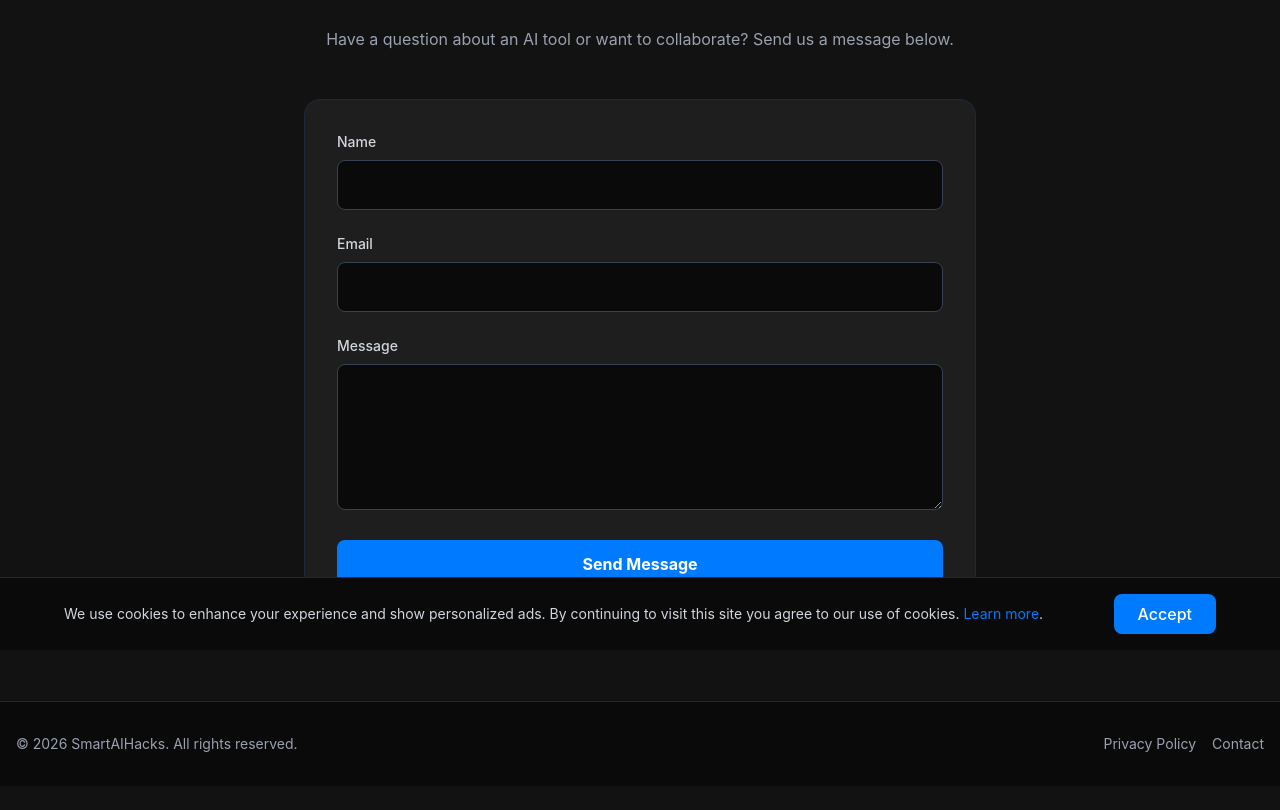
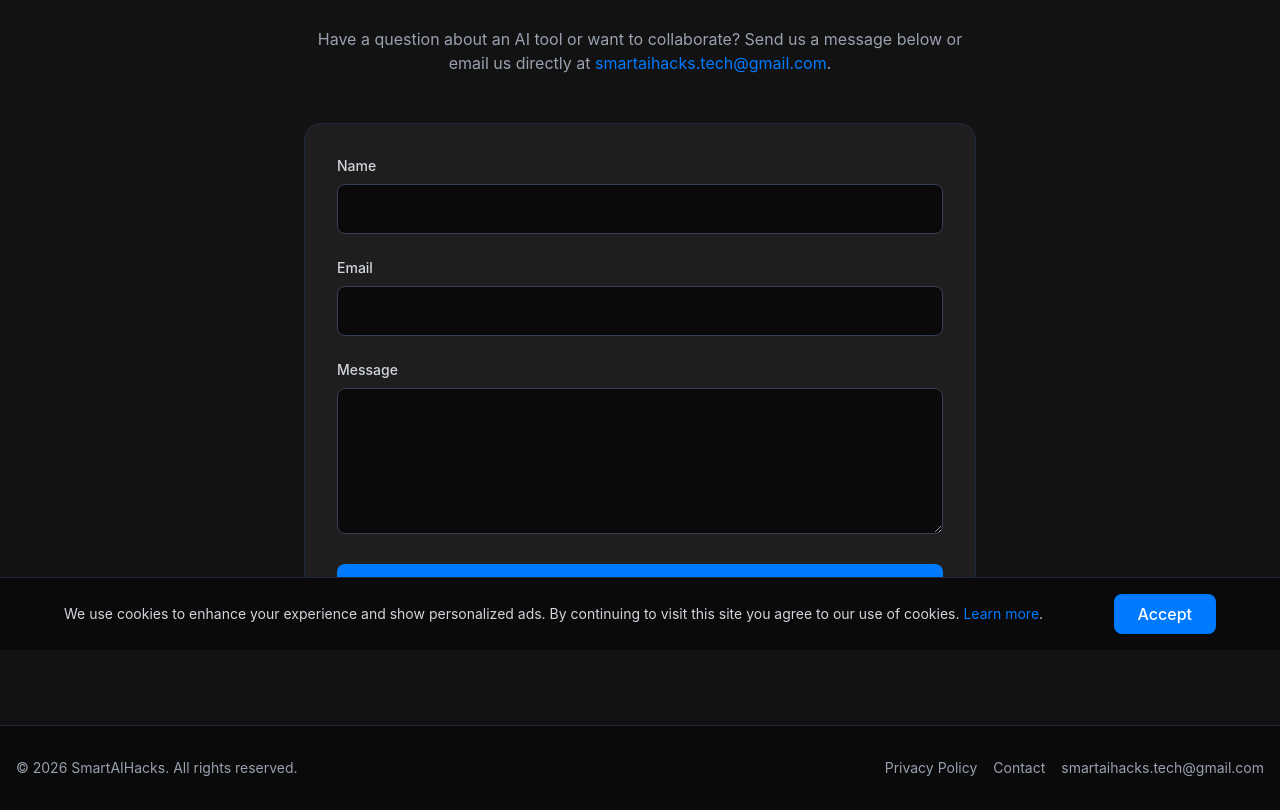
Before and after one commit to contatoaleatorio75-eng/smartaihacks-tech, an Astro site: page /contact in a window 1280 px wide. Shown: the part 150-960 px from the top of the page. Before the commit the page ends 936 px from the top, so only its background shows below. Built offline with nearby package versions, Linux system fonts and the light colour scheme; Astro itself is replaced by a stand-in of ours.

Commit message:
feat: add contact email to footer and contact page

```diff
--- a/src/components/Footer.astro
+++ b/src/components/Footer.astro
@@ -12,6 +12,7 @@ const today = new Date();
 		<div class="flex gap-4">
 			<a href="/privacy" class="text-gray-400 hover:text-white text-sm">Privacy Policy</a>
 			<a href="/contact" class="text-gray-400 hover:text-white text-sm">Contact</a>
+			<a href="mailto:smartaihacks.tech@gmail.com" class="text-gray-400 hover:text-white text-sm">smartaihacks.tech@gmail.com</a>
 		</div>
 	</div>
 </footer>
--- a/src/pages/contact.astro
+++ b/src/pages/contact.astro
@@ -6,7 +6,7 @@ import Layout from '../layouts/Layout.astro';
 	<div class="max-w-2xl mx-auto">
 		<h1 class="text-4xl font-bold mb-8 text-center">Get in <span class="text-primary">Touch</span></h1>
 		<p class="text-center text-gray-400 mb-12">
-			Have a question about an AI tool or want to collaborate? Send us a message below.
+			Have a question about an AI tool or want to collaborate? Send us a message below or email us directly at <a href="mailto:smartaihacks.tech@gmail.com" class="text-primary hover:underline">smartaihacks.tech@gmail.com</a>.
 		</p>
 
 		<form class="space-y-6 bg-surface p-8 rounded-2xl border border-gray-800" name="contact" method="POST" data-netlify="true">
```
